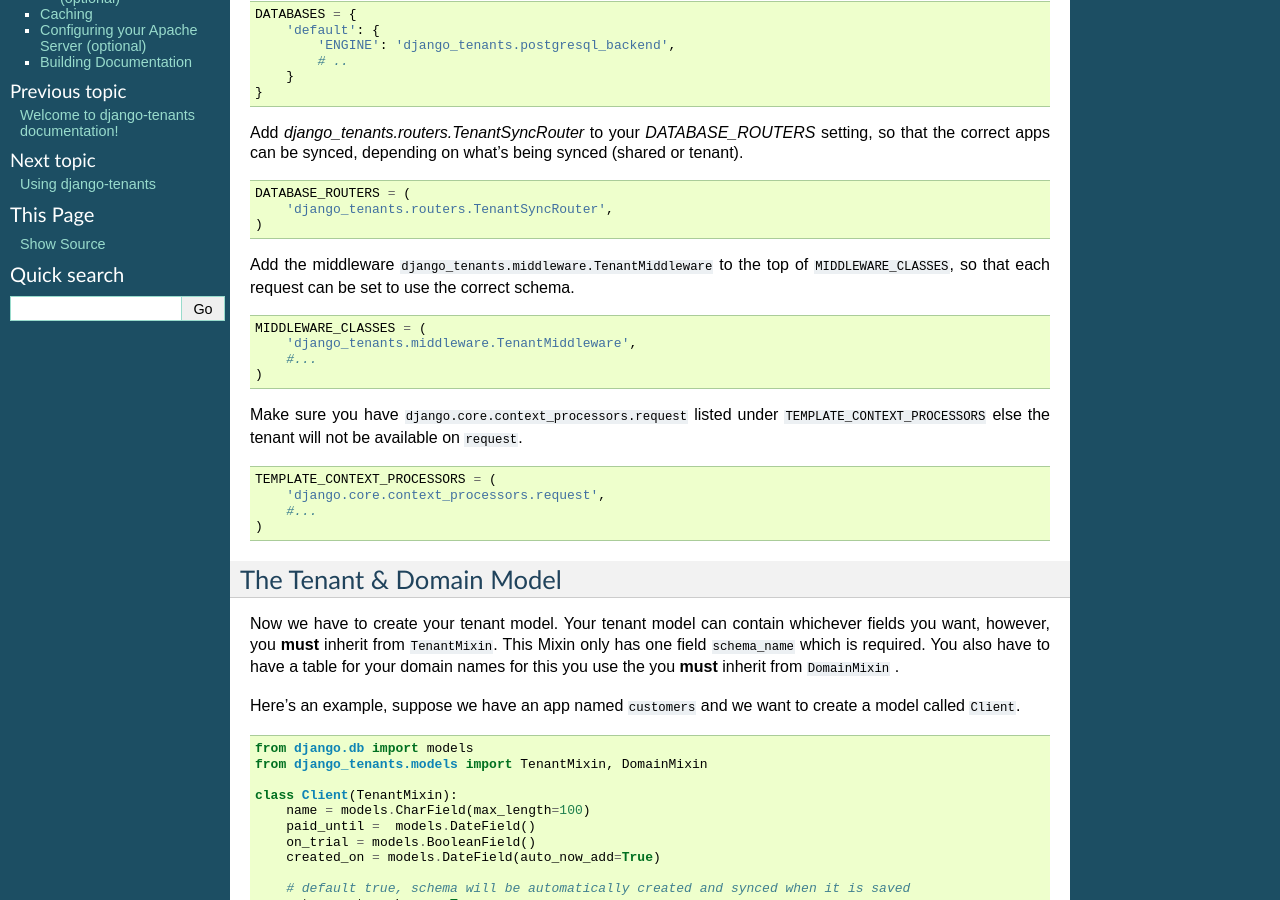
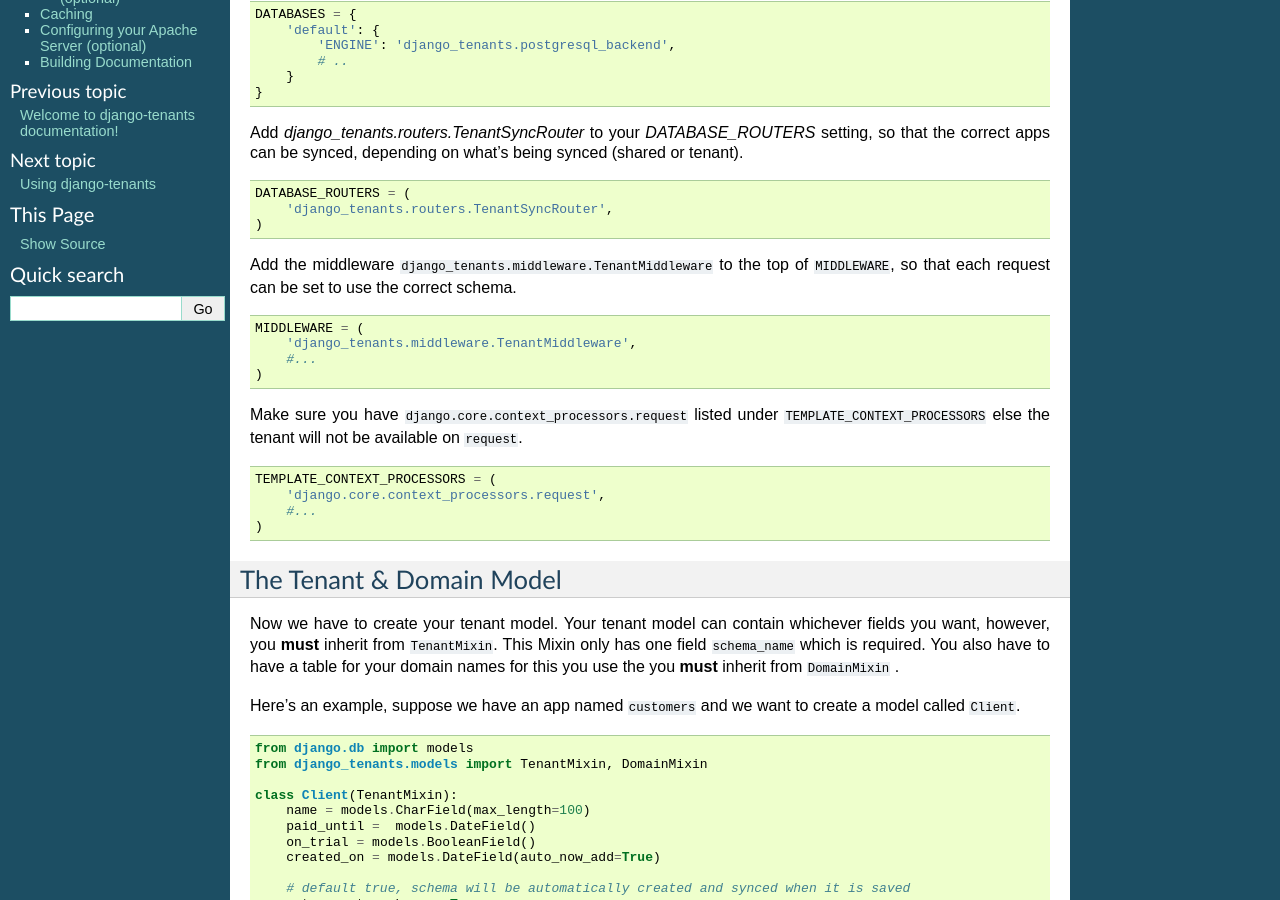
Before and after one commit to django-tenants/django-tenants, a Sphinx documentation site: the page built from docs/install.rst, in a window 1280 px wide and 900 px high, scrolled down 308 px. Built offline with Sphinx 7.4.7, drawn with Linux system fonts in a browser that asks for light colours; the version number could not be read and is left out.

Commit message:
Fixed #99 updated docs for django 1.10

```diff
--- a/README.rst
+++ b/README.rst
@@ -122,12 +122,12 @@
     }
 
 Add the middleware ``django_tenants.middleware.TenantMiddleware`` to the
-top of ``MIDDLEWARE_CLASSES``, so that each request can be set to use
+top of ``MIDDLEWARE``, so that each request can be set to use
 the correct schema.
 
 .. code-block:: python
 
-    MIDDLEWARE_CLASSES = (
+    MIDDLEWARE = (
         'django_tenants.middleware.TenantMiddleware',
         #...
     )
--- a/docs/install.rst
+++ b/docs/install.rst
@@ -30,11 +30,11 @@
         'django_tenants.routers.TenantSyncRouter',
     )
 
-Add the middleware ``django_tenants.middleware.TenantMiddleware`` to the top of ``MIDDLEWARE_CLASSES``, so that each request can be set to use the correct schema.
+Add the middleware ``django_tenants.middleware.TenantMiddleware`` to the top of ``MIDDLEWARE``, so that each request can be set to use the correct schema.
 
 .. code-block:: python
 
-    MIDDLEWARE_CLASSES = (
+    MIDDLEWARE = (
         'django_tenants.middleware.TenantMiddleware',
         #...
     )
```
Also changed, not shown: 2 other files.
